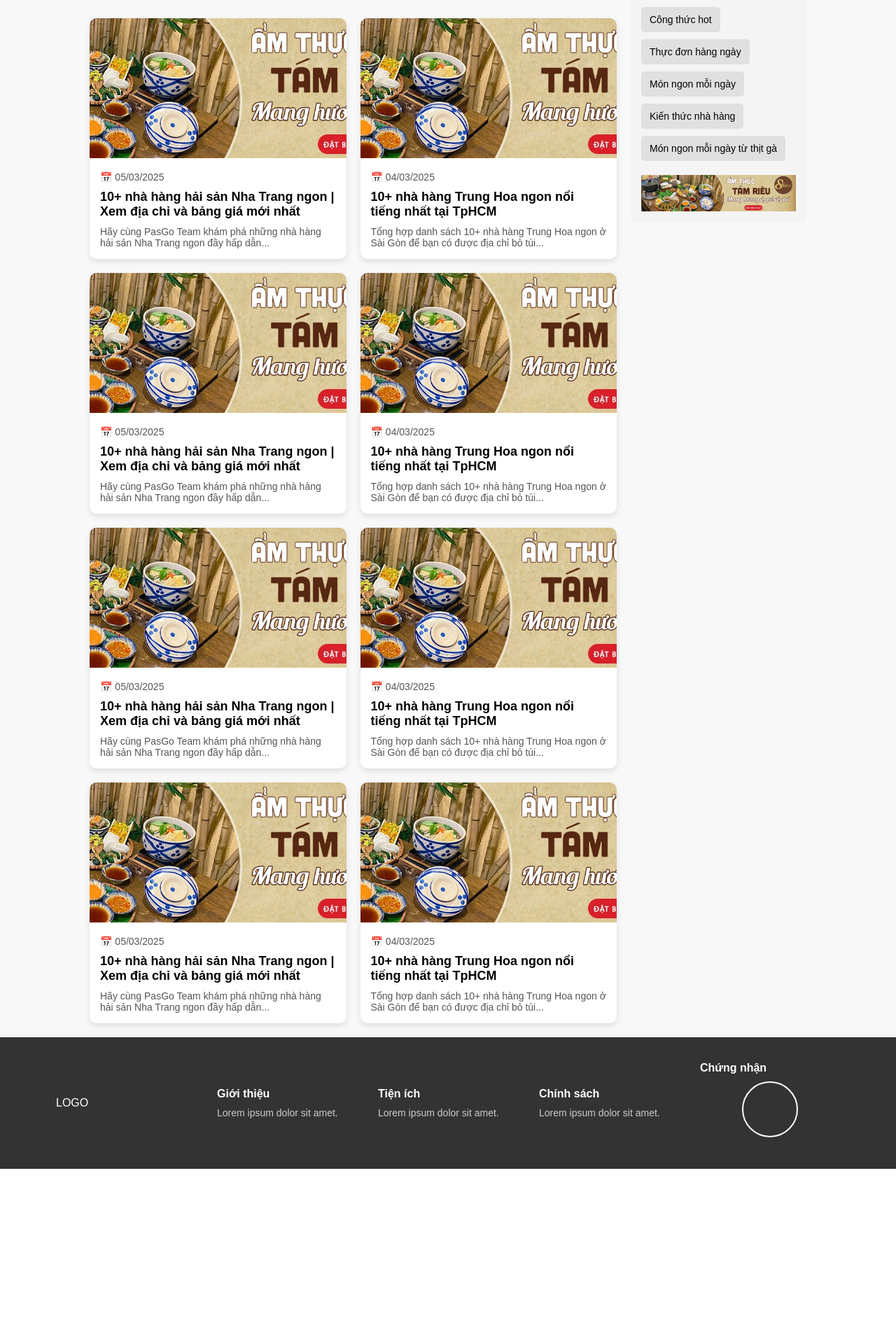
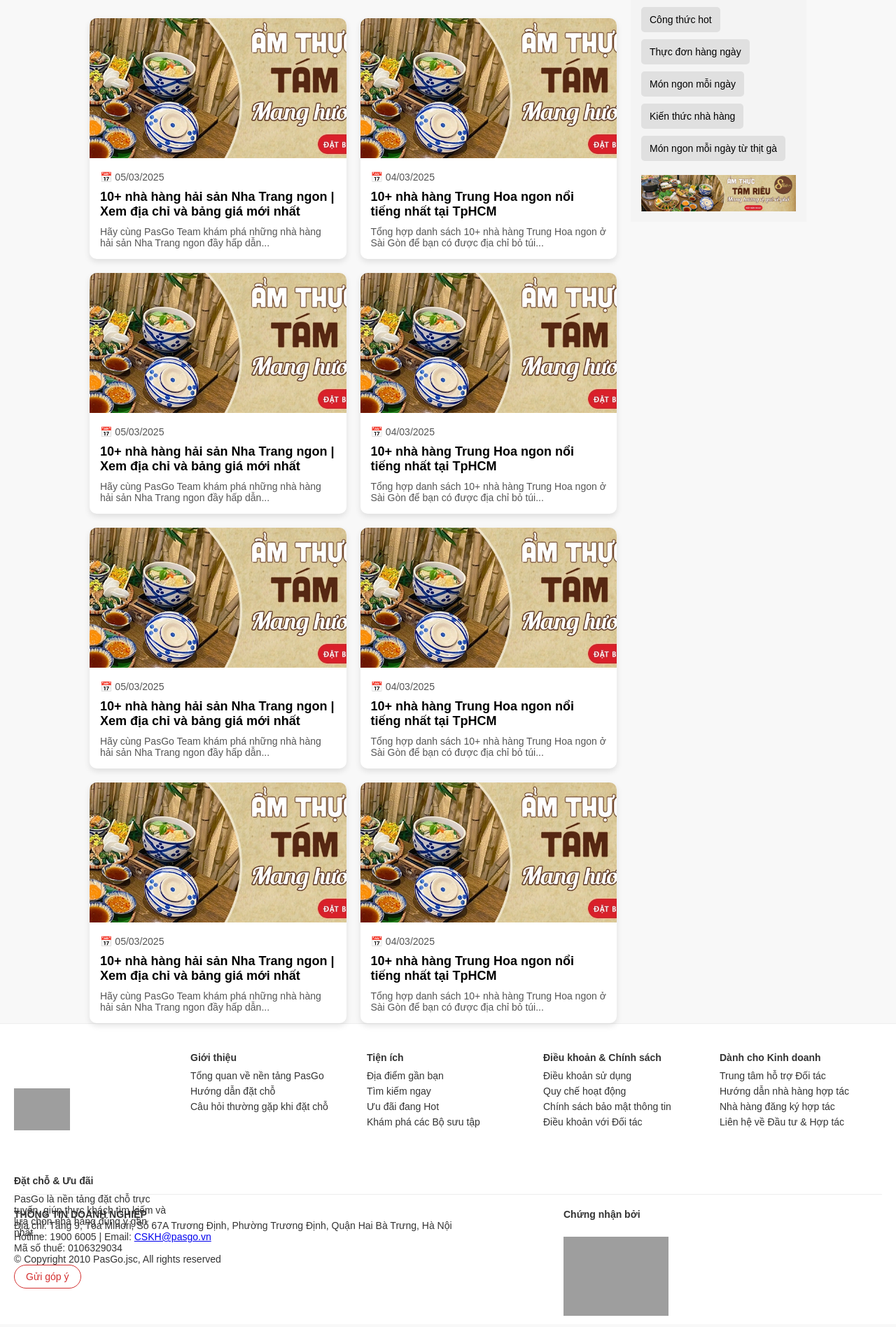
Before and after one commit to MinhLysA/Web-Deadline, a PHP site: page /static/Lv1/home.html in a window 1280 px wide. Shown: the part 859-2755 px from the top of the page at 70% size. Before the commit the page ends 2529 px from the top, so only its background shows below. Run offline with PHP 8.4, Linux system fonts and the light colour scheme; grey boxes are pictures that could not be loaded.

Commit message:
Sửa footer

```diff
--- a/WebBlogsFood/static/Lv1/css/home.css
+++ b/WebBlogsFood/static/Lv1/css/home.css
@@ -129,52 +129,6 @@
     flex-direction: column;
     min-height: 100vh; /* Chiều cao tối thiểu là toàn màn hình */
 }
-
-/* Nội dung chính sẽ đẩy footer xuống */
-
-
-/* Footer có bố cục linh hoạt */
-footer {
-    background: #333;
-    color: white;
-    padding: 30px 0;
-    margin-top: 20px;
-    text-align: center;
-}
-
-.footer-content {
-    display: flex;
-    flex-wrap: wrap;
-    justify-content: center;
-    gap: 30px;
-}
-
-.footer-section {
-    width: 200px;
-    text-align: left;
-}
-
-.footer-section h4 {
-    margin-bottom: 10px;
-    font-size: 16px;
-}
-
-.footer-section p {
-    font-size: 14px;
-    color: #ccc;
-}
-
-/* Chứng nhận (vòng tròn) */
-.certification-circle {
-    width: 80px;
-    height: 80px;
-    border: 2px solid white;
-    border-radius: 50%;
-    margin: 10px auto;
-}
-
-
-
 /* === RESPONSIVE CHO MOBILE === */
 @media (max-width: 768px) {
     .container {
@@ -287,6 +241,7 @@
         }
 .slide {
             min-width: 100%;
+            margin:0 auto;
         }
 .slide img {
             width: 100%;
@@ -434,3 +389,103 @@
   text-decoration: none;
   color: inherit;
 }
+/* === FOOTER === */
+.footer {
+    background-color: #fff;
+    color: #333;
+    font-family: Arial, sans-serif;
+    font-size: 14px;
+    border-top: 1px solid #eee;
+    padding: 40px 20px 20px;
+  }
+
+  .footer-top {
+    display: flex;
+    flex-wrap: wrap;
+    justify-content: space-between;
+    gap: 20px;
+    margin-bottom: 40px;
+  }
+
+  .footer-col {
+    flex: 1 1 180px;
+    min-width: 180px;
+  }
+
+  .logo-col .logo {
+    width: 80px;
+    margin-bottom: 10px;
+  }
+
+  .footer-col h4 {
+    font-weight: bold;
+    margin-bottom: 10px;
+  }
+
+  .footer-col ul {
+    list-style: none;
+    padding: 0;
+  }
+
+  .footer-col ul li {
+    margin-bottom: 6px;
+  }
+
+  .footer-col ul li a {
+    text-decoration: none;
+    color: #333;
+  }
+
+  .footer-col ul li a:hover {
+    color: #d32f2f;
+  }
+
+  .footer-bottom {
+    border-top: 1px solid #eee;
+    padding-top: 20px;
+    display: flex;
+    flex-wrap: wrap;
+    justify-content: space-between;
+    gap: 20px;
+  }
+
+  .business-info {
+    flex: 1 1 60%;
+  }
+
+  .certification {
+    flex: 1 1 35%;
+    text-align: left;
+  }
+
+  .certification img {
+    width: 150px;
+    display: block;
+    margin: 8px 0;
+  }
+
+  .feedback-btn {
+    background-color: #fff;
+    color: #d32f2f;
+    border: 1px solid #d32f2f;
+    padding: 8px 16px;
+    border-radius: 20px;
+    font-size: 14px;
+    cursor: pointer;
+    text-align: right;
+  }
+
+  .feedback-btn:hover {
+    background-color: #ffeaea;
+  }
+
+  @media (max-width: 768px) {
+    .footer-top,
+    .footer-bottom {
+      flex-direction: column;
+    }
+
+    .certification {
+      text-align: left;
+    }
+  }
--- a/WebBlogsFood/static/Lv1/home.html
+++ b/WebBlogsFood/static/Lv1/home.html
@@ -184,26 +184,62 @@
     </div>
 </div>
 </body>
-<footer>
-    <div class="container footer-content">
-        <div class="footer-section">
-            <div class="logo">LOGO</div>
+<footer class="footer">
+    <div class="footer-top">
+      <div class="footer-col logo-col">
+        <img src="logo.png" alt="PasGo" class="logo">
+        <h4>Đặt chỗ & Ưu đãi</h4>
+        <p>PasGo là nền tảng đặt chỗ trực tuyến, giúp thực khách tìm kiếm và lựa chọn nhà hàng đúng ý gần nhất...</p>
       </div>
-        <div class="footer-section">
+      <div class="footer-col">
         <h4>Giới thiệu</h4>
-            <p>Lorem ipsum dolor sit amet.</p>
+        <ul>
+          <li><a href="#">Tổng quan về nền tảng PasGo</a></li>
+          <li><a href="#">Hướng dẫn đặt chỗ</a></li>
+          <li><a href="#">Câu hỏi thường gặp khi đặt chỗ</a></li>
+        </ul>
       </div>
-        <div class="footer-section">
+      <div class="footer-col">
         <h4>Tiện ích</h4>
-            <p>Lorem ipsum dolor sit amet.</p>
+        <ul>
+          <li><a href="#">Địa điểm gần bạn</a></li>
+          <li><a href="#">Tìm kiếm ngay</a></li>
+          <li><a href="#">Ưu đãi đang Hot</a></li>
+          <li><a href="#">Khám phá các Bộ sưu tập</a></li>
+        </ul>
       </div>
-        <div class="footer-section">
-            <h4>Chính sách</h4>
-            <p>Lorem ipsum dolor sit amet.</p>
+      <div class="footer-col">
+        <h4>Điều khoản & Chính sách</h4>
+        <ul>
+          <li><a href="#">Điều khoản sử dụng</a></li>
+          <li><a href="#">Quy chế hoạt động</a></li>
+          <li><a href="#">Chính sách bảo mật thông tin</a></li>
+          <li><a href="#">Điều khoản với Đối tác</a></li>
+        </ul>
       </div>
-        <div class="footer-section">
-            <h4>Chứng nhận</h4>
-            <div class="certification-circle"></div>
+      <div class="footer-col">
+        <h4>Dành cho Kinh doanh</h4>
+        <ul>
+          <li><a href="#">Trung tâm hỗ trợ Đối tác</a></li>
+          <li><a href="#">Hướng dẫn nhà hàng hợp tác</a></li>
+          <li><a href="#">Nhà hàng đăng ký hợp tác</a></li>
+          <li><a href="#">Liên hệ về Đầu tư & Hợp tác</a></li>
+        </ul>
+      </div>
+    </div>
+
+    <div class="footer-bottom">
+      <div class="business-info">
+        <h4>THÔNG TIN DOANH NGHIỆP</h4>
+        <p>Địa chỉ: Tầng 9, Tòa Minori, Số 67A Trương Định, Phường Trương Định, Quận Hai Bà Trưng, Hà Nội</p>
+        <p>Hotline: 1900 6005 | Email: <a href="mailto:CSKH@pasgo.vn">CSKH@pasgo.vn</a></p>
+        <p>Mã số thuế: 0106329034</p>
+        <p>© Copyright 2010 PasGo.jsc, All rights reserved</p>
+        <button class="feedback-btn">Gửi góp ý</button>
+      </div>
+      <div class="certification">
+        <h4>Chứng nhận bởi</h4>
+        <img src="certification.png" alt="Đã đăng ký Bộ Công Thương">
       </div>
     </div>
   </footer>
```
Also changed, not shown: WebBlogsFood/assets/css/footer.css (+91 -45 lines), WebBlogsFood/assets/view/footer.php (+50 -15 lines). Lines whose indentation alone changed are shown as unchanged.
